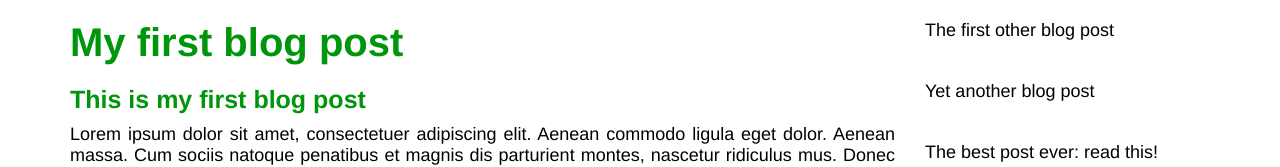
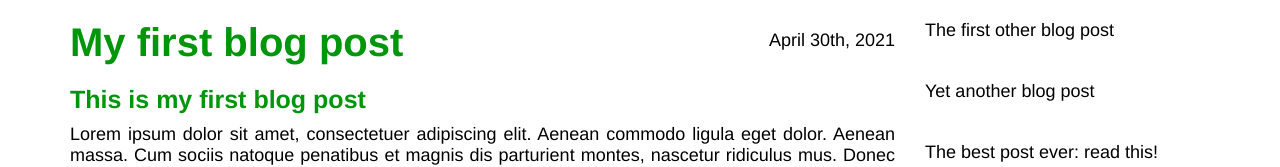
Before and after one commit to pebaha-/blog-post, a plain HTML site: page index.html in a window 1280 px wide. Shown: the top 167 px of the page. Drawn offline with Linux system fonts and the light colour scheme.

Commit message:
Relative vs. Absolute (end of lesson)

```diff
--- a/index.html
+++ b/index.html
@@ -8,6 +8,7 @@
         <div class="container">
             <div class="blog-post">
                 <h1>My first blog post</h1>
+                <p class="date">April 30th, 2021</p>
                 <h2>This is my first blog post</h2>
                 <p class="main-text">
                     Lorem ipsum dolor sit amet, consectetuer adipiscing elit. Aenean commodo ligula eget dolor. Aenean
--- a/style.css
+++ b/style.css
@@ -49,6 +49,7 @@ h2 {
     width: 75%;
     float: left;
     padding-right: 30px;
+    position: relative;
 }
 
 .blog-post img {
@@ -78,3 +79,9 @@ h2 {
 .other {
     margin-bottom: 40px;
 }
+
+.date {
+    position: absolute;
+    top: 10px;
+    right: 30px;
+}
```
